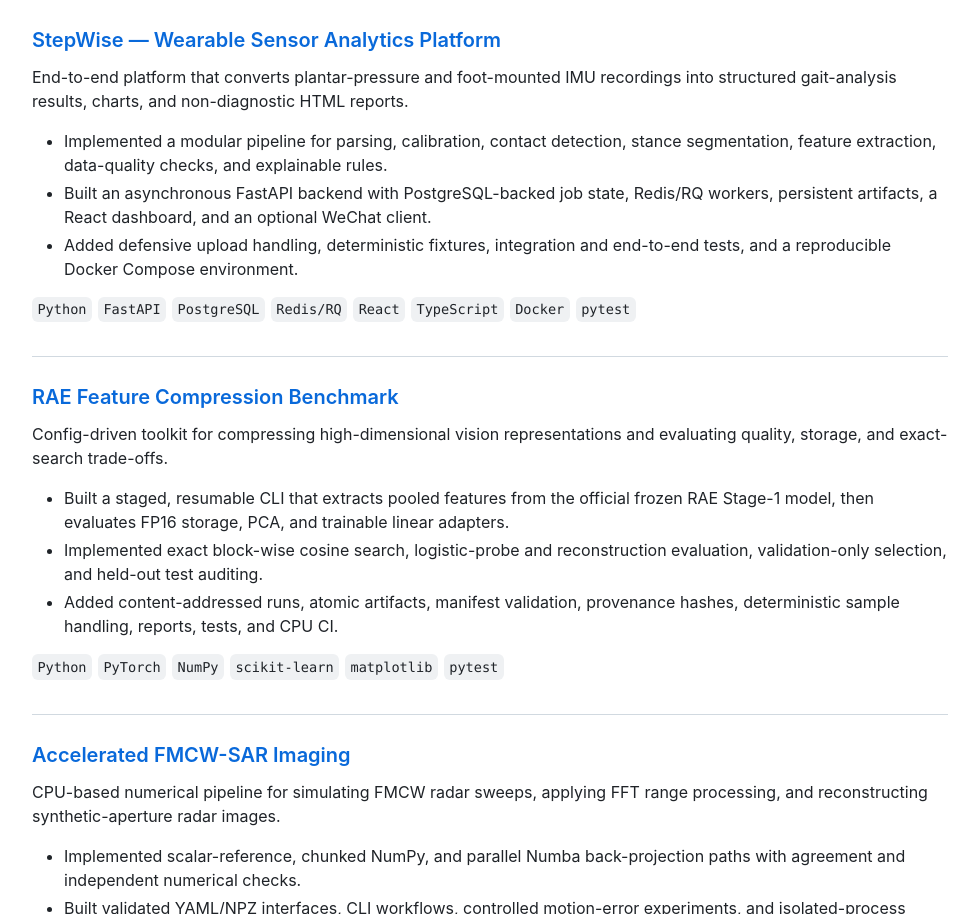
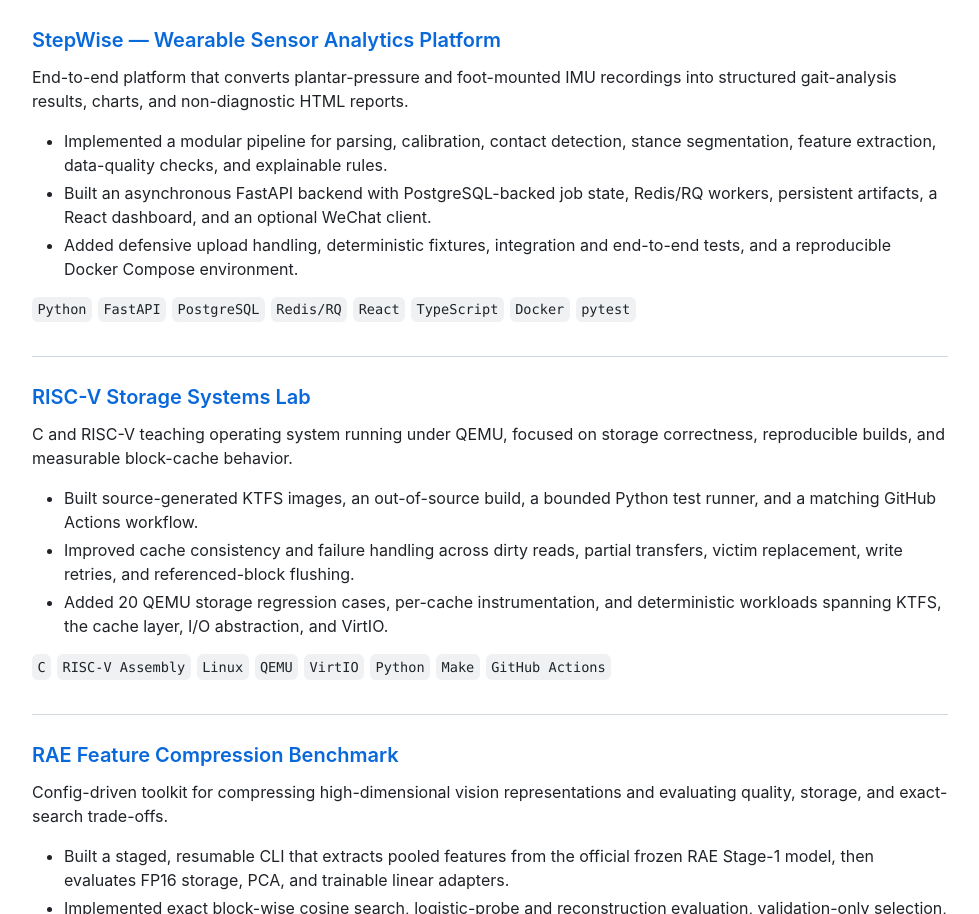
Before and after one commit to xiaorui7/xiaorui7.github.io, a plain HTML site: page index.html in a window 1280 px wide. Shown: the part 963-1877 px from the top of the page, without its empty margins (150-1129 px from the left). Drawn offline with Linux system fonts and the light colour scheme.

Commit message:
Add RISC-V storage project and expand technical stack

```diff
--- a/index.html
+++ b/index.html
@@ -42,6 +42,8 @@
         <h3>Languages</h3>
         <p class="badges">
           <img src="https://img.shields.io/badge/Python-3776AB?style=flat&amp;logo=python&amp;logoColor=white" alt="Python" />
+          <img src="https://img.shields.io/badge/C-A8B9CC?style=flat&amp;logo=c&amp;logoColor=111111" alt="C" />
+          <img src="https://img.shields.io/badge/C%2B%2B-00599C?style=flat&amp;logo=cplusplus&amp;logoColor=white" alt="C++" />
           <img src="https://img.shields.io/badge/TypeScript-3178C6?style=flat&amp;logo=typescript&amp;logoColor=white" alt="TypeScript" />
           <img src="https://img.shields.io/badge/JavaScript-F7DF1E?style=flat&amp;logo=javascript&amp;logoColor=111111" alt="JavaScript" />
         </p>
@@ -68,6 +70,7 @@
 
         <h3>Systems &amp; Tools</h3>
         <p class="badges">
+          <img src="https://img.shields.io/badge/Linux-FCC624?style=flat&amp;logo=linux&amp;logoColor=111111" alt="Linux" />
           <img src="https://img.shields.io/badge/Docker-2496ED?style=flat&amp;logo=docker&amp;logoColor=white" alt="Docker" />
           <img src="https://img.shields.io/badge/Git-F05032?style=flat&amp;logo=git&amp;logoColor=white" alt="Git" />
           <img src="https://img.shields.io/badge/pytest-0A9EDC?style=flat&amp;logo=pytest&amp;logoColor=white" alt="pytest" />
@@ -89,6 +92,17 @@
             <li>Added defensive upload handling, deterministic fixtures, integration and end-to-end tests, and a reproducible Docker Compose environment.</li>
           </ul>
           <p class="code-tags"><code>Python</code> <code>FastAPI</code> <code>PostgreSQL</code> <code>Redis/RQ</code> <code>React</code> <code>TypeScript</code> <code>Docker</code> <code>pytest</code></p>
+        </article>
+
+        <article class="project">
+          <h3><a href="https://github.com/xiaorui7/riscv-storage-lab">RISC-V Storage Systems Lab</a></h3>
+          <p>C and RISC-V teaching operating system running under QEMU, focused on storage correctness, reproducible builds, and measurable block-cache behavior.</p>
+          <ul>
+            <li>Built source-generated KTFS images, an out-of-source build, a bounded Python test runner, and a matching GitHub Actions workflow.</li>
+            <li>Improved cache consistency and failure handling across dirty reads, partial transfers, victim replacement, write retries, and referenced-block flushing.</li>
+            <li>Added 20 QEMU storage regression cases, per-cache instrumentation, and deterministic workloads spanning KTFS, the cache layer, I/O abstraction, and VirtIO.</li>
+          </ul>
+          <p class="code-tags"><code>C</code> <code>RISC-V Assembly</code> <code>Linux</code> <code>QEMU</code> <code>VirtIO</code> <code>Python</code> <code>Make</code> <code>GitHub Actions</code></p>
         </article>
 
         <article class="project">
```
